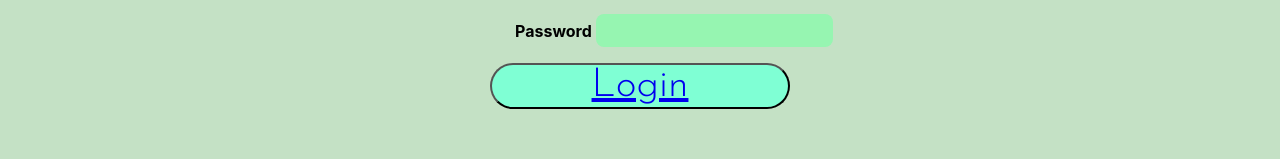
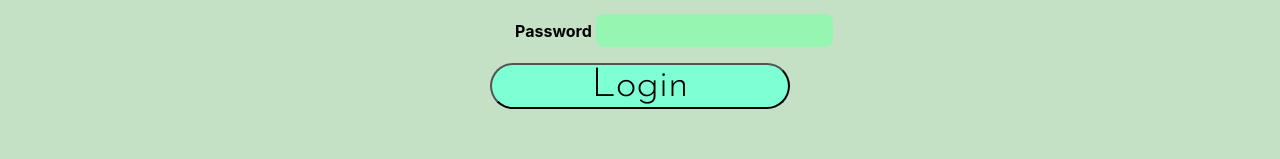
Before and after one commit to sanjith-s/farmenience, a React (Vite) app: page /login in a window 1280 px wide. Shown: the part 308-467 px from the top of the page. Built offline with nearby package versions, Linux system fonts and the light colour scheme.

Commit message:
Update login.jsx

```diff
--- a/src/login.jsx
+++ b/src/login.jsx
@@ -4,6 +4,7 @@ import { useState, useRef } from "react";
 import { Link } from 'react-router-dom'
 import validator from "validator";
 import ReCAPTCHA from "react-google-recaptcha";
+import { useNavigate } from "react-router-dom/dist";
 
 function Login() {
   const captchaRef = useRef(null);
@@ -41,13 +42,16 @@ function Login() {
     console.log(token);
   };
 
-  const LogMeIn = () => {
-    Axios.post('http://localhost:5000/login', {
+  const LogMeIn = (em, pass) => {
+    let em1 = em;
+    let pass1 = pass;
+    Axios.post('http://localhost:5000/login/em1/pass1', {
       email: logindata.email,
       password: logindata.password
     }).then((response) => {
-      if (response.data !== null) {
+      if (response.data == "Successful") {
         localStorage.setItem("email", email);
+        navigate('/homepage2');
 
         /*if (response.data === "Admin") {
           window.location.href = "http://localhost:3000/admin_homepage"
@@ -57,14 +61,14 @@ function Login() {
           window.location.href = "http://localhost:3000/homepage3"
         }*/
 
-      } else if (response.data === null) {
+      } else if (response.data == "Password doesn't exist") {
         console.log("Invalid Email/Password")
         localStorage.setItem("email", "");
         console.log("Success");
       }
 
       else {
-        console.log("error");
+        console.log("Error");
       }
     });
 
@@ -103,8 +107,9 @@ function Login() {
             <br />
           </label>
           <br />
-          <button type="submit" class="button" onClick={LogMeIn}>
-            <Link id="sign" to='/homepage2'>Login</Link>
+          <button type="submit" class="button" onClick={() => LogMeIn(logindata.email, logindata.password)}>
+            {/* <Link id="sign" to='/homepage2'>Login</Link> */}
+            Login
           </button>
         </center>
       </form>
```
